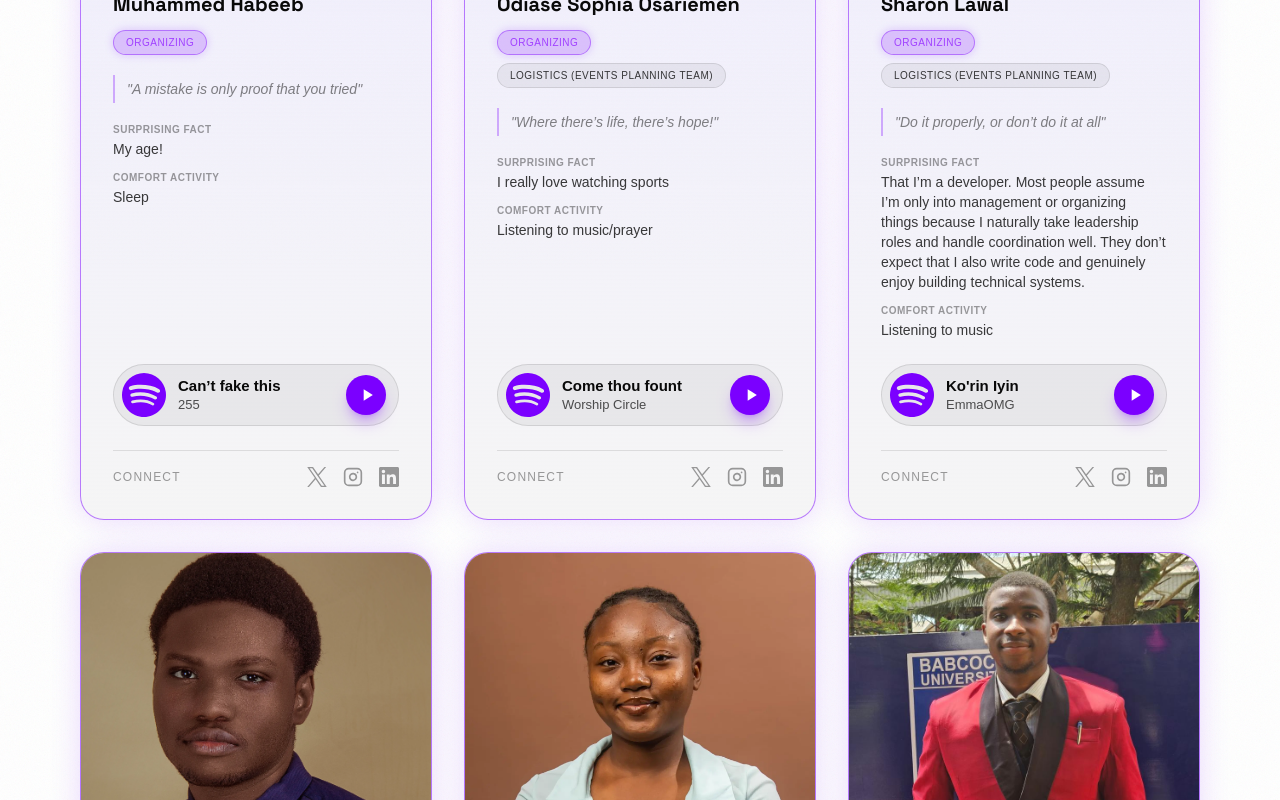
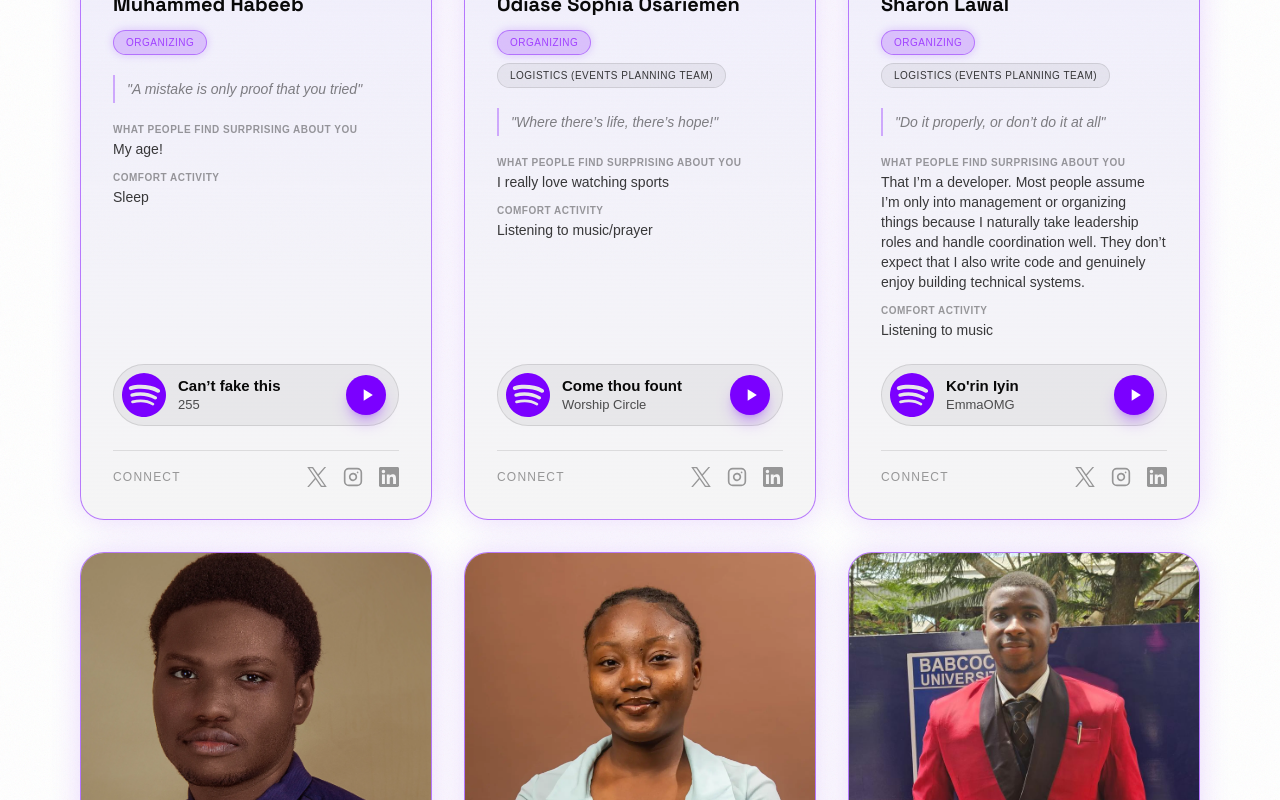
Before and after one commit to GDGBabcockUniversity/orbit, a React (Vite) app: page /team in a window 1280 px wide. Shown: the part 880-1680 px from the top of the page. Built offline with nearby package versions, Linux system fonts and the light colour scheme; no server answers; a web font is replaced by a local one.

Commit message:
Update team.tsx

```diff
--- a/src/pages/team.tsx
+++ b/src/pages/team.tsx
@@ -177,7 +177,7 @@ const TeamPage = () => {
                     {member.surprisingFact && (
                       <div>
                         <span className="text-background/40 uppercase tracking-wider text-[10px] font-bold block mb-0.5">
-                          Surprising Fact
+                          What People Find Surprising About You
                         </span>
                         <span className="text-background/80">
                           {member.surprisingFact}
```
